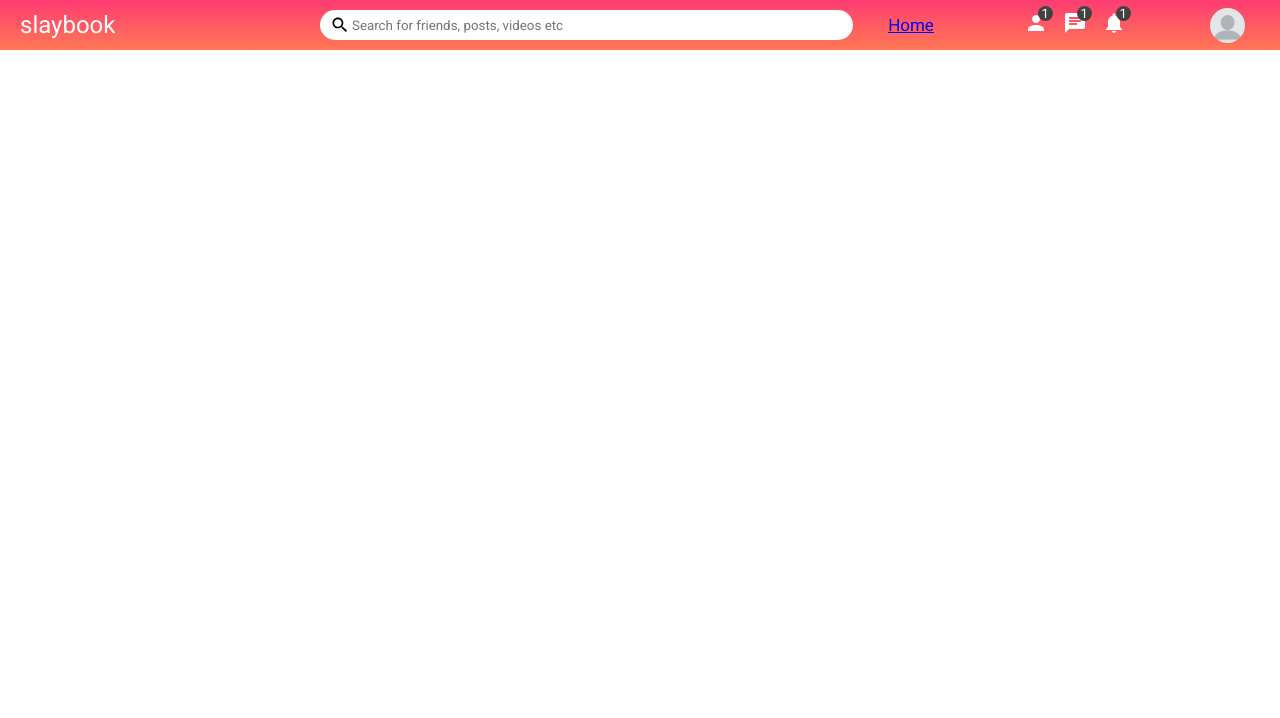
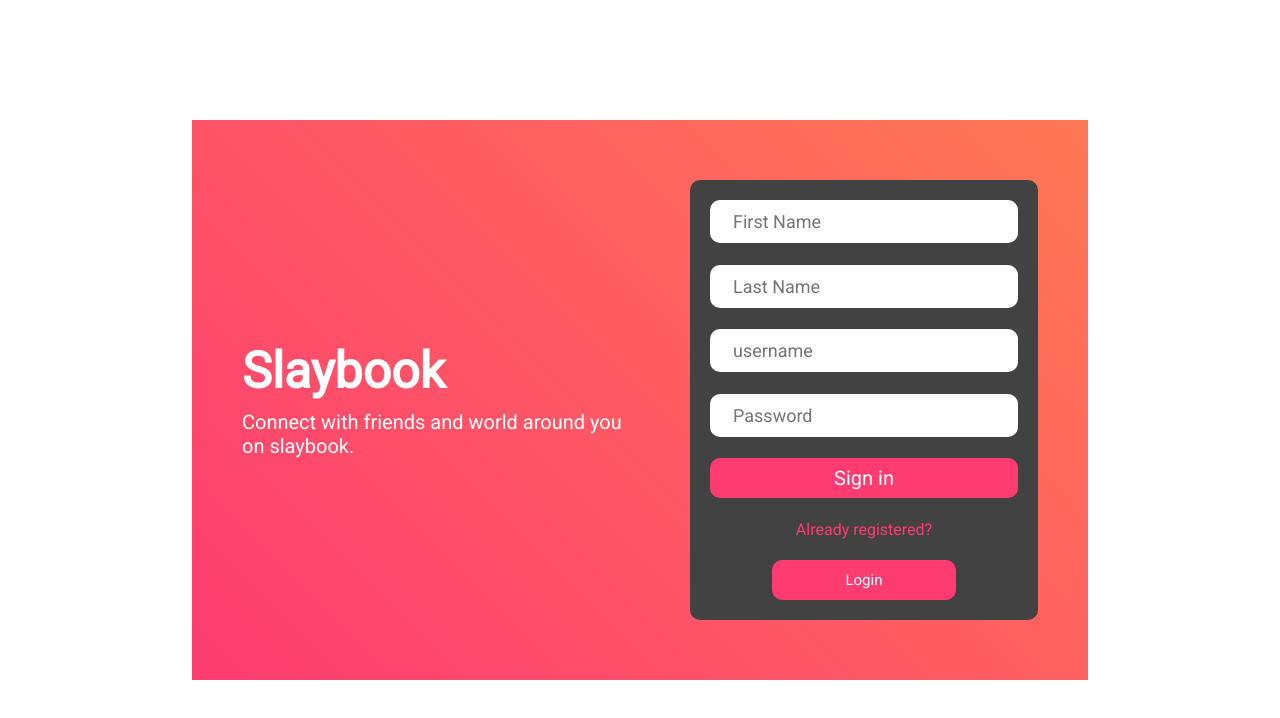
Before and after one commit to VinlaRose/social-media-react, a React (Create React App) app: page /signup in a window 1280 px wide. Before the commit this address had no page. Shown: the top 718 px of the page. Built offline with nearby package versions, Linux system fonts and the light colour scheme; what miragejs would draw is missing.

Commit message:
feat: signup

```diff
--- a/src/App.js
+++ b/src/App.js
@@ -1,24 +1,47 @@
 //import Home from "./pages/home/Home";
-import React from 'react';
+import React, { useContext } from 'react';
 import Topbar from './components/topbar/Topbar';
 import { Route, Routes } from 'react-router-dom';
 import Home from './pages/home/Home';
 import Profile from './pages/profilePage/profile';
 import Login from './pages/login/login';
 import Rightbar from './components/rightbar/Rightbar';
+import Signin from './pages/signup/Signup';
+import { RequiresAuth } from './Authentication/RequireAuth';
+import { AuthContext } from './Authentication/AuthContext';
 
 
 function App() {
+  const {user} = useContext(AuthContext);
+  const {encodedToken} = user;
   return(
     <>
-    <Topbar/>
+    {
+      encodedToken &&  <Topbar/>
+    }
+
 
 
     <Routes>
-    <Route path="/" element={<Home/>} />
-    <Route path="/profile" element={<Profile/>} />
+
+    <Route
+          path="/"
+          element={
+            <RequiresAuth>
+              <Home />
+            </RequiresAuth>
+          }
+        />
     <Route path="/login" element={<Login/>}/>
-    <Route path ="/profile" element={<Profile/>}/>
+    <Route path="/signup" element={<Signin/>}/>
+    <Route
+          path="/profile"
+          element={
+            <RequiresAuth>
+              <Profile />
+            </RequiresAuth>
+          }
+        />
     <Route path ="/rightbar" element={<Rightbar/>}/>
 
     </Routes>
--- a/src/Authentication/AuthContext.js
+++ b/src/Authentication/AuthContext.js
@@ -76,8 +76,73 @@ export function AuthProvider({ children }) {
   }
 
 
+  const [signUpcreds, setSignUpCreds] = useState({
+    firstName: '',
+    lastName: '',
+    username: '',
+    password: ''
+  });
+  const handleGuestLogin = () => {
+    const guestCreds = {
+  username: "vinlarose",
+  password: "vinlarose",
+    };
+    setCreds(guestCreds);
+    handleLogin();
+  };
+
+  const handleSinUpInputChange = (e) => {
+    const { name, value } = e.target;
+    setSignUpCreds(prevCreds => ({
+      ...prevCreds,
+      [name]: value
+    }));
+
+  };
+
+
+  const handleSignUpSubmit = (e) => {
+    e.preventDefault();
+    console.log(signUpcreds); // You can perform further actions with the `creds` object here
+  };
+
+
+  const handleSignUp = async () => {
+    // handleSignUpSubmit(new Event('submit'));
+    try {
+
+      const response = await fetch("/api/auth/signup" , {
+      method: 'POST',
+      body: JSON.stringify(signUpcreds)});
+
+      const userData = await response.json();
+      console.log(userData)
+
+      const {encodedToken, createdUser} = userData
+      if(encodedToken){
+        localStorage.setItem(
+          key,
+          JSON.stringify({createdUser: createdUser, encodedToken: encodedToken})
+        );
+        setUser(JSON.parse(localStorage.getItem(key)));
+        navigate(location?.state?.from?.pathname)
+      };
+
+
+
+
+    }catch(e){
+      console.error(e);
+      const errormsg = e.errors;
+      console.log(errormsg)
+    }
+  }
+
+
+
   return (
-    <AuthContext.Provider  value={{user, handleLogin ,logoutHandler, handleInputChange, handleSubmit, creds}}>
+    <AuthContext.Provider  value={{user, handleLogin ,logoutHandler, handleInputChange, handleSubmit, creds,handleGuestLogin,
+    handleSignUp, handleSignUpSubmit, handleSinUpInputChange, signUpcreds}}>
       {children}
     </AuthContext.Provider>
   );
--- /dev/null
+++ b/src/Authentication/RequireAuth.js
@@ -0,0 +1,16 @@
+import { useContext } from "react";
+import { Navigate, useLocation } from "react-router-dom";
+import { AuthContext } from "./AuthContext";
+
+
+export function RequiresAuth({ children }) {
+
+  const { user } = useContext(AuthContext);
+
+  const {encodedToken} = user
+
+
+  let location = useLocation();
+
+  return encodedToken ? children : <Navigate to="/login" state={{ from: location }} />;
+}
--- a/src/components/topbar/Topbar.jsx
+++ b/src/components/topbar/Topbar.jsx
@@ -52,6 +52,15 @@ export default function Topbar(){
               </div>
             </div>
 
+
+            {
+              encodedToken && <div className="topBarIconItem"  >
+                {
+                  user.foundUser ? <p>{user.foundUser.firstName}</p> : <p>{user.createdUser.firstName}</p>
+                }
+              </div>
+            }
+
             {
               !encodedToken && <img src="\assets\blank-profile-picture.png" alt="" className="topbarImg" onClick={()=>navigate("/profile")} />
 
--- a/src/pages/login/login.css
+++ b/src/pages/login/login.css
@@ -57,6 +57,19 @@
     margin-left: 50px;
     justify-content: space-between;
 }
+.signinBox{
+    height: 400px;
+    padding: 20px;
+    background-color: #424242;
+    display: flex;
+    flex-direction: column;
+    border-radius: 10px;
+    margin-right: 50px;
+    margin-left: 50px;
+    justify-content: space-between;
+}
+
+
 
 .loginaddress{
     height: 35px;
@@ -88,17 +101,30 @@
 
 }
 
+.guestLogin{
+    text-align: center;
+    color: white;
+    text-decoration: underline;
+    cursor: pointer;
+
+}
+
 .loginRegister{
      height: 40px;
     border-radius: 10px;
     border: none;
-    background-color: #fe3c72;
+    /* background-color: #fe3c72; */
     color: #ffffff;
     font-size: 15px;
     font-weight: 500;
     cursor: pointer;
     width: 60%;
     align-self: center;
+    background-color: #fe3c72;
+}
+
+.loginRegister:hover {
+    background-color: #FF7854;
 }
 
 @media (max-width: 768px){
--- a/src/pages/login/login.jsx
+++ b/src/pages/login/login.jsx
@@ -1,9 +1,11 @@
 import React, { useContext } from 'react';
 import './login.css';
 import { AuthContext } from '../../Authentication/AuthContext';
+import { useNavigate } from 'react-router-dom';
 
 export default function Login(){
-    const {handleLogin, creds, handleInputChange, handleSubmit}  = useContext(AuthContext)
+    const {handleLogin, creds, handleInputChange, handleSubmit, handleGuestLogin}  = useContext(AuthContext);
+    const navigate = useNavigate();
     return(
         <div className="login">
             <div className="loginWrapper">
@@ -33,7 +35,8 @@ export default function Login(){
                  />
                 <button onClick={handleLogin} className="loginButton">Login</button>
                 <span className="forgotPswrd">Forgot Password?</span>
-                <button className="loginRegister">Create a new account</button>
+                <span className="guestLogin" onClick={handleGuestLogin}>Login with guest credentials</span>
+                <button className="loginRegister" onClick={() => navigate("/signup")}>Create a new account</button>
                 <button  type="submit" style={{ display: 'none' }}></button>
 
                 </div>
--- /dev/null
+++ b/src/pages/signup/Signup.jsx
@@ -0,0 +1,63 @@
+import React, { useContext } from 'react';
+import '../login/login.css';
+import { AuthContext } from '../../Authentication/AuthContext';
+import { useNavigate } from 'react-router-dom';
+
+export default function Signin(){
+    const {handleSignUp, handleSignUpSubmit, handleSinUpInputChange, signUpcreds}  = useContext(AuthContext);
+    const navigate = useNavigate();
+    return(
+        <div className="login">
+            <div className="loginWrapper">
+                <div className="loginLeft">
+                    <div className="loginLogo">Slaybook</div>
+                    <div className="logoDesc">Connect with friends and world around you on slaybook.</div>
+
+                </div>
+                <div className="loginRight">
+                <form className="login-form" onSubmit={handleSignUpSubmit}>
+                <div className="signinBox">
+
+                <input
+                placeholder="First Name"
+                className="loginaddress"
+                type="firstName"
+                name="firstName"
+                value={signUpcreds.firstName}
+                onChange={handleSinUpInputChange}/>
+                <input
+                placeholder="Last Name"
+                className="loginaddress"
+                type="lastName"
+                name="lastName"
+                value={signUpcreds.lastName}
+                onChange={handleSinUpInputChange}/>
+                <input
+                placeholder="username"
+                className="loginaddress"
+                type="username"
+                name="username"
+                value={signUpcreds.username}
+                onChange={handleSinUpInputChange}/>
+                <input
+                placeholder="Password"
+                className="loginaddress"
+                type="password"
+                name="password"
+                value={signUpcreds.password}
+                onChange={handleSinUpInputChange}
+                 />
+                <button onClick={handleSignUp} className="loginButton">Sign in</button>
+                <span className="forgotPswrd">Already registered?</span>
+                <button className="loginRegister" onClick={() => navigate("/login")}>Login</button>
+                <button  type="submit" style={{ display: 'none' }}></button>
+
+                </div>
+                </form>
+
+
+                </div>
+            </div>
+        </div>
+    )
+}
```
Also changed, not shown: src/pages/signup/signup.css (added).
